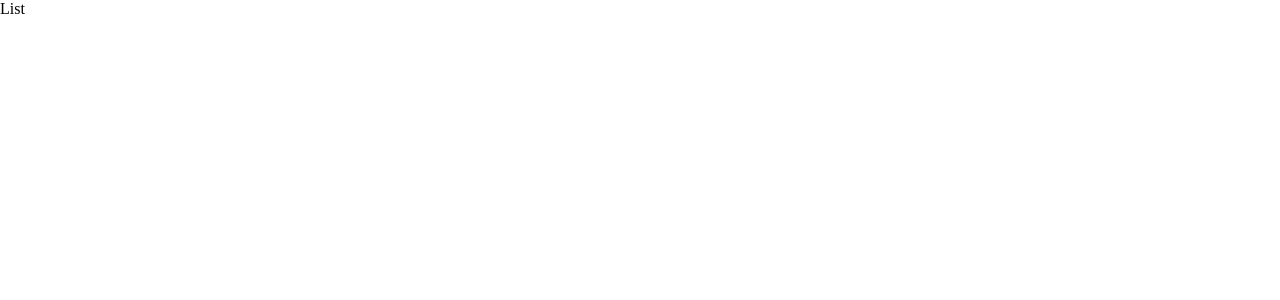
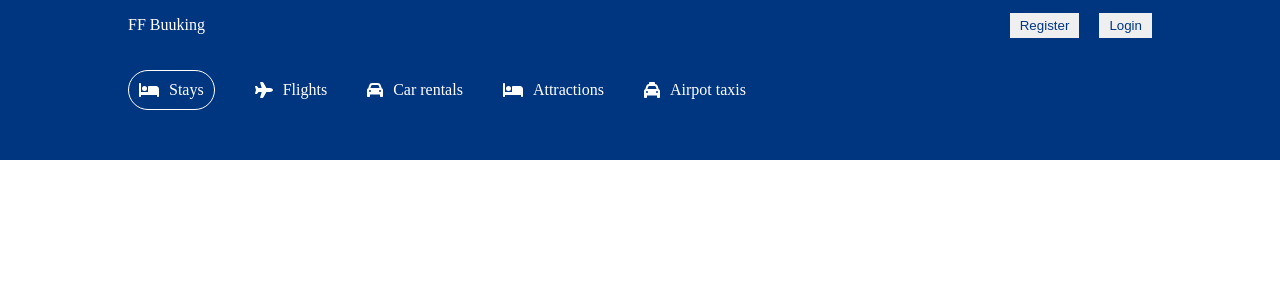
Before and after one commit to frankfarfan96/Buuking, a React (Create React App) app: page /hotels in a window 1280 px wide. Shown: the top 300 px of the page. Built offline with nearby package versions, Linux system fonts and the light colour scheme.

Commit message:
Added List page layout

```diff
--- a/src/components/header/Header.js
+++ b/src/components/header/Header.js
@@ -14,7 +14,7 @@ import "react-date-range/dist/theme/default.css";
 import { useState } from "react";
 import { format } from "date-fns";
 
-const Header = () => {
+const Header = ({ type }) => {
   const [openDate, setOpenDate] = useState(false);
   const [date, setDate] = useState([
     {
@@ -41,7 +41,11 @@ const Header = () => {
 
   return (
     <div className="header">
-      <div className="headerContainer">
+      <div
+        className={
+          type === "list" ? "headerContainer listMode" : "headerContainer"
+        }
+      >
         <div className="headerList">
           <div className="headerListItem active">
             <FontAwesomeIcon icon={faBed} />
@@ -64,10 +68,14 @@ const Header = () => {
             <span>Airpot taxis</span>
           </div>
         </div>
-        <h1 className="headerTitle">A lifetime of discounts? It's Genius.</h1>
+        {type !== "list" && (
+          <>
+            <h1 className="headerTitle">
+              A lifetime of discounts? It's Genius.
+            </h1>
             <p className="headerDesc">
-          Get rewarded for your travels - unlock instant savings of 10% or more
-          with a free FFbuuking account
+              Get rewarded for your travels - unlock instant savings of 10% or
+              more with a free FFbuuking account
             </p>
             <button className="headerBtn">Sign in / Register</button>
             <div className="headerSearch">
@@ -116,7 +124,9 @@ const Header = () => {
                         >
                           -
                         </button>
-                    <span className="optionCounterNumber">{options.adult}</span>
+                        <span className="optionCounterNumber">
+                          {options.adult}
+                        </span>
                         <button
                           className="optionCounterButton"
                           onClick={() => handleOption("adult", "i")}
@@ -156,7 +166,9 @@ const Header = () => {
                         >
                           -
                         </button>
-                    <span className="optionCounterNumber">{options.room}</span>
+                        <span className="optionCounterNumber">
+                          {options.room}
+                        </span>
                         <button
                           className="optionCounterButton"
                           onClick={() => handleOption("room", "i")}
@@ -172,6 +184,8 @@ const Header = () => {
                 <button className="headerBtn">Search</button>
               </div>
             </div>
+          </>
+        )}
       </div>
     </div>
   );
--- a/src/components/header/header.css
+++ b/src/components/header/header.css
@@ -10,6 +10,10 @@
   width: 100%;
   max-width: 1024px;
   margin: 20px 0px 100px;
+}
+
+.headerContainer.listMode {
+  margin: 20px 0px 0px 0px;
 }
 
 .headerList {
--- a/src/pages/list/List.js
+++ b/src/pages/list/List.js
@@ -1,7 +1,14 @@
 import React from "react";
+import Header from "../../components/header/Header";
+import Navbar from "../../components/navbar/Navbar";
 
 const List = () => {
-  return <div>List</div>;
+  return (
+    <>
+      <Navbar />
+      <Header type="list" />
+    </>
+  );
 };
 
 export default List;
```
Lines whose indentation alone changed are shown as unchanged.
